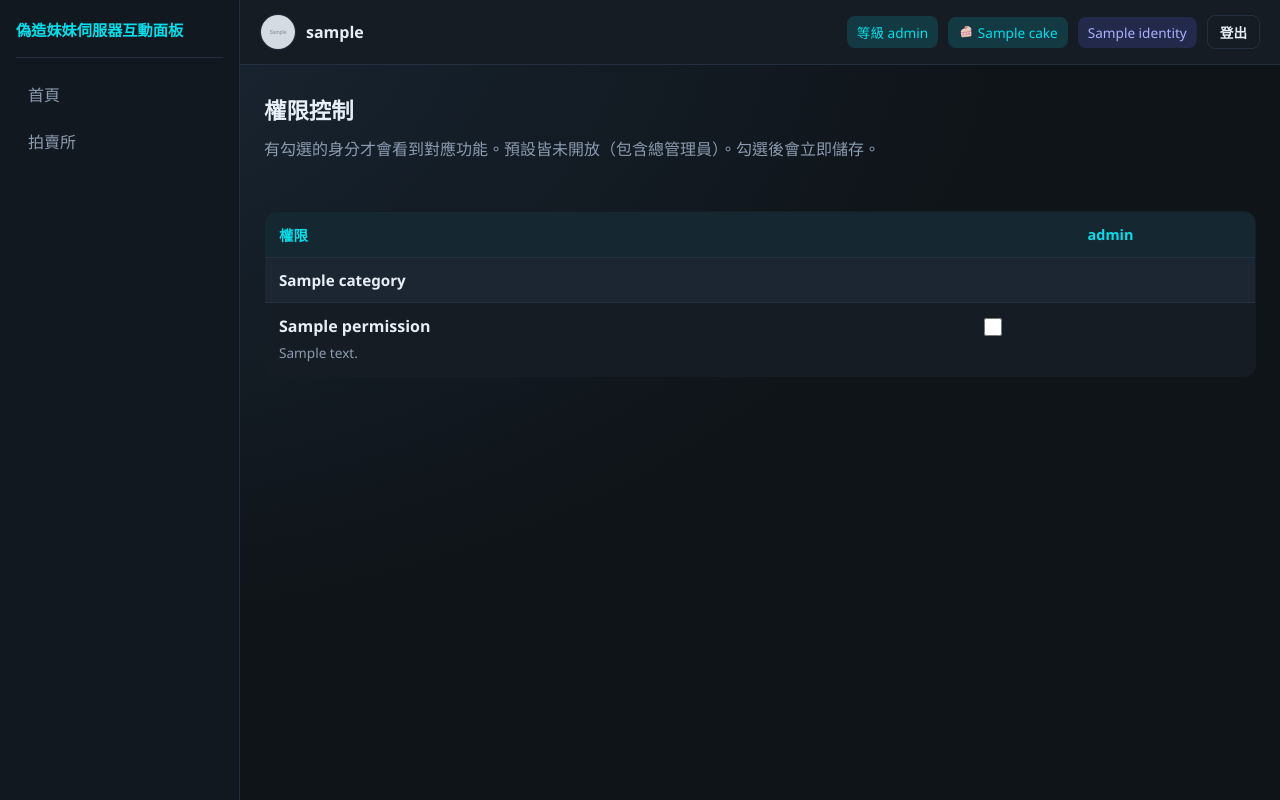
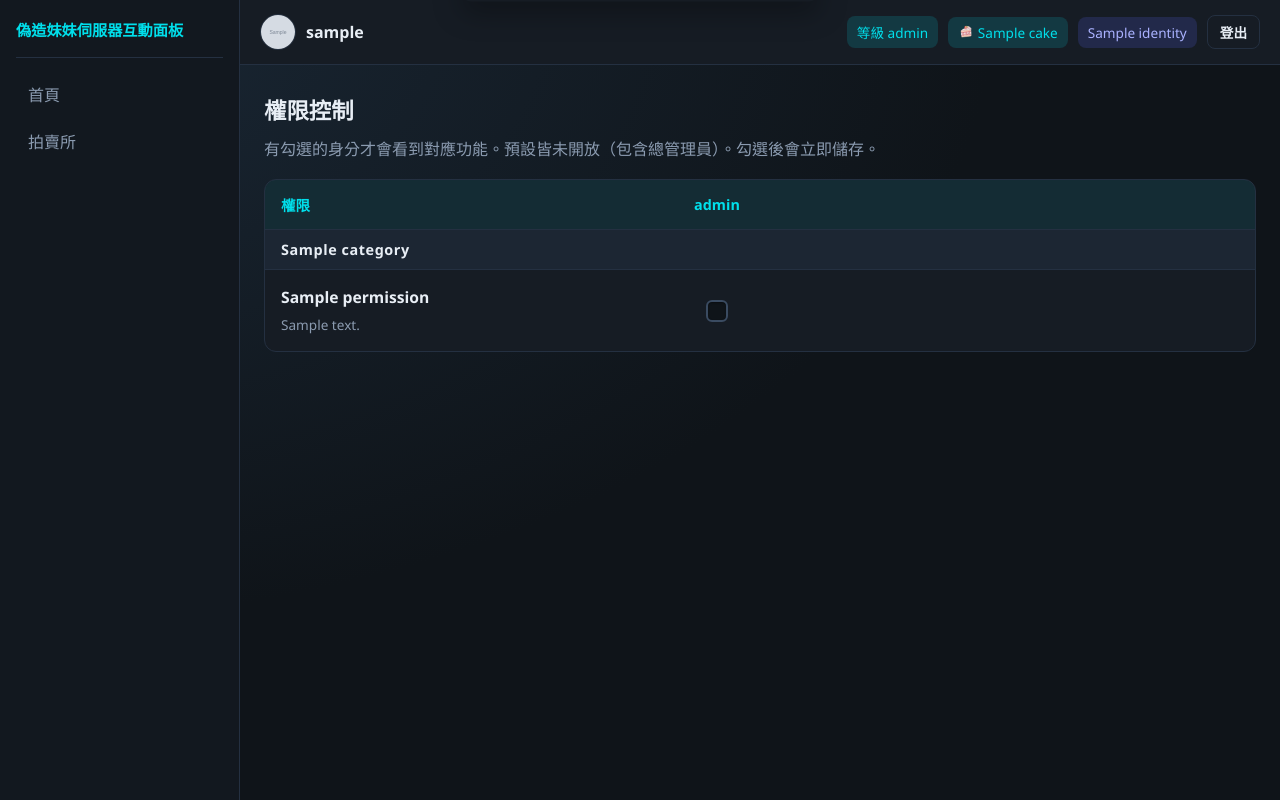
Before and after one commit to ani20168/Natalie-bot, a Python web app: template web/templates/permissions.html in a window 1280 px wide. Run offline with Jinja, Linux system fonts and the light colour scheme; the template is opened without the code that fills it: most values are stand-ins (such as "Sample title", 1, 10 or a date in 2020); grey boxes marked "Sample" are stand-in pictures.

Commit message:
優化網頁顯示

```diff
--- a/web/static/panel.css
+++ b/web/static/panel.css
@@ -418,84 +418,146 @@ a {
 }
 
 .content .permission-lead {
-  margin-bottom: 12px;
+  margin-bottom: 16px;
   line-height: 1.7;
 }
 
-.content .permission-status {
-  min-height: 1.4em;
-  margin: 0 0 16px;
-  font-size: 0.9rem;
-}
-
-.permission-status.is-ok {
-  color: var(--accent);
-}
-
-.permission-status.is-error {
-  color: var(--danger);
-}
-
-.permission-table-wrap {
-  overflow-x: auto;
-}
-
-.permission-table {
-  width: 100%;
-  border-collapse: collapse;
+.permission-board {
+  overflow: hidden;
   background: var(--bg-panel);
   border: 1px solid var(--border);
   border-radius: 12px;
-  overflow: hidden;
 }
 
-.permission-table th,
-.permission-table td {
-  padding: 12px 14px;
-  border-bottom: 1px solid var(--border);
-  text-align: left;
-  vertical-align: top;
+.permission-grid-head,
+.permission-grid-row {
+  display: grid;
+  grid-template-columns: minmax(240px, 1.6fr) repeat(3, minmax(110px, 1fr));
+  align-items: center;
 }
 
-.permission-table thead th {
+.permission-grid-head {
+  background: rgba(0, 223, 235, 0.08);
+  border-bottom: 1px solid var(--border);
+}
+
+.permission-grid-head > div {
+  padding: 14px 16px;
   color: var(--accent);
   font-size: 0.9rem;
   font-weight: 700;
-  background: rgba(0, 223, 235, 0.06);
 }
 
-.permission-table thead th:not(:first-child),
-.permission-check {
+.permission-grid-head > div:not(:first-child),
+.permission-switch {
+  display: flex;
+  justify-content: center;
+  align-items: center;
   text-align: center;
-  vertical-align: middle;
 }
 
-.permission-category th {
+.permission-category {
+  padding: 10px 16px;
   background: #1c2633;
   color: var(--text);
-  font-size: 0.95rem;
+  font-size: 0.9rem;
+  font-weight: 700;
+  letter-spacing: 0.04em;
+  border-bottom: 1px solid var(--border);
 }
 
-.permission-table td strong {
-  color: var(--text);
+.permission-grid-row {
+  border-bottom: 1px solid var(--border);
 }
 
-.permission-table td p {
+.permission-grid-row:last-child {
+  border-bottom: none;
+}
+
+.permission-info {
+  padding: 16px;
+  min-width: 0;
+}
+
+.permission-info strong {
+  color: var(--text);
+  font-size: 0.98rem;
+}
+
+.content .permission-info p {
   margin: 6px 0 0;
   color: var(--text-muted);
   font-size: 0.85rem;
-  line-height: 1.5;
+  line-height: 1.55;
 }
 
-.permission-table input[type="checkbox"] {
-  width: 18px;
-  height: 18px;
-  accent-color: var(--accent);
+.permission-switch {
+  position: relative;
+  min-height: 64px;
   cursor: pointer;
 }
 
-.permission-table tbody tr:last-child td {
-  border-bottom: none;
+.permission-switch input {
+  position: absolute;
+  inset: 0;
+  width: 100%;
+  height: 100%;
+  margin: 0;
+  opacity: 0;
+  cursor: pointer;
+}
+
+.permission-box {
+  width: 22px;
+  height: 22px;
+  display: grid;
+  place-items: center;
+  border: 2px solid #3a4b61;
+  border-radius: 6px;
+  background: #0f1419;
+  box-shadow: inset 0 1px 2px rgba(0, 0, 0, 0.35);
+  pointer-events: none;
+  transition: border-color 0.15s ease, background 0.15s ease, box-shadow 0.15s ease;
+}
+
+.permission-box::after {
+  content: "";
+  width: 5px;
+  height: 10px;
+  margin-bottom: 2px;
+  border: solid #062126;
+  border-width: 0 2px 2px 0;
+  transform: rotate(45deg);
+  opacity: 0;
+}
+
+.permission-switch:hover .permission-box {
+  border-color: var(--accent);
+}
+
+.permission-switch input:checked + .permission-box {
+  border-color: var(--accent);
+  background: var(--accent);
+  box-shadow: 0 0 0 3px var(--accent-dim);
+}
+
+.permission-switch input:checked + .permission-box::after {
+  opacity: 1;
+}
+
+.permission-switch input:disabled + .permission-box {
+  opacity: 0.55;
+}
+
+@media (max-width: 800px) {
+  .permission-board {
+    overflow-x: auto;
+  }
+
+  .permission-grid-head,
+  .permission-grid-row {
+    min-width: 640px;
+  }
 }
 
 .auction-toast {
--- a/web/templates/permissions.html
+++ b/web/templates/permissions.html
@@ -2,60 +2,75 @@
 {% block main %}
 <h2>權限控制</h2>
 <p class="permission-lead">有勾選的身分才會看到對應功能。預設皆未開放（包含總管理員）。勾選後會立即儲存。</p>
-<p class="permission-status" id="permission-status" aria-live="polite"></p>
 
-<div class="permission-table-wrap">
-  <table class="permission-table">
-    <thead>
-      <tr>
-        <th>權限</th>
+<div class="permission-board" id="permission-board">
+  <div class="permission-grid-head">
+    <div>權限</div>
     {% for role_key in permission_role_keys %}
-        <th>{{ permission_role_labels[role_key] }}</th>
+    <div>{{ permission_role_labels[role_key] }}</div>
     {% endfor %}
-      </tr>
-    </thead>
-    <tbody>
+  </div>
   {% for category in permission_catalog %}
-      <tr class="permission-category">
-        <th colspan="{{ 1 + permission_role_keys|length }}">{{ category.label }}</th>
-      </tr>
+  <div class="permission-category">{{ category.label }}</div>
   {% for permission in category.permissions %}
-      <tr>
-        <td>
+  <div class="permission-grid-row">
+    <div class="permission-info">
       <strong>{{ permission.label }}</strong>
       {% if permission.description %}
       <p>{{ permission.description }}</p>
       {% endif %}
-        </td>
+    </div>
     {% for role_key in permission_role_keys %}
-        <td class="permission-check">
+    <label class="permission-switch">
       <input type="checkbox"
              data-permission="{{ permission.key }}"
              data-role="{{ role_key }}"
              {% if permission_grants[permission.key][role_key] %}checked{% endif %}>
-        </td>
+      <span class="permission-box"></span>
+    </label>
     {% endfor %}
-      </tr>
+  </div>
   {% endfor %}
   {% endfor %}
-    </tbody>
-  </table>
 </div>
 {% endblock %}
 {% block extra_script %}
+<div id="permission-toast" class="auction-toast" role="status"></div>
 <script>
   (function () {
-    var statusBox = document.getElementById("permission-status");
-    var table = document.querySelector(".permission-table");
-    if (!table) return;
+    var toastBox = document.getElementById("permission-toast");
+    var board = document.getElementById("permission-board");
+    var toastHideTimer = null;
+    var toastOutTimer = null;
+    if (!board) return;
 
-    function setStatus(message, ok) {
-      if (!statusBox) return;
-      statusBox.textContent = message;
-      statusBox.className = "permission-status " + (ok ? "is-ok" : "is-error");
+    function escapeHtml(value) {
+      return String(value)
+        .replace(/&/g, "&amp;")
+        .replace(/</g, "&lt;")
+        .replace(/>/g, "&gt;")
+        .replace(/"/g, "&quot;");
     }
 
-    table.addEventListener("change", async function (event) {
+    function showToast(ok, messageHtml) {
+      if (!toastBox) return;
+      if (toastHideTimer) clearTimeout(toastHideTimer);
+      if (toastOutTimer) clearTimeout(toastOutTimer);
+      toastBox.innerHTML = messageHtml;
+      toastBox.className = "auction-toast " + (ok ? "is-ok" : "is-error");
+      void toastBox.offsetWidth;
+      toastBox.classList.add("is-in");
+      toastHideTimer = setTimeout(function () {
+        toastBox.classList.remove("is-in");
+        toastBox.classList.add("is-out");
+        toastOutTimer = setTimeout(function () {
+          toastBox.className = "auction-toast";
+          toastBox.innerHTML = "";
+        }, 400);
+      }, 2400);
+    }
+
+    board.addEventListener("change", async function (event) {
       var checkbox = event.target.closest("input[type='checkbox'][data-permission]");
       if (!checkbox) return;
       checkbox.disabled = true;
@@ -73,13 +88,13 @@
         var data = await response.json();
         if (!data.ok) {
           checkbox.checked = !checkbox.checked;
-          setStatus(data.error || "儲存失敗", false);
+          showToast(false, escapeHtml(data.error || "儲存失敗"));
         } else {
-          setStatus("已儲存", true);
+          showToast(true, "已儲存");
         }
       } catch (error) {
         checkbox.checked = !checkbox.checked;
-        setStatus("儲存失敗，請稍後再試", false);
+        showToast(false, "儲存失敗，請稍後再試");
       }
       checkbox.disabled = false;
     });
```
Lines whose indentation alone changed are shown as unchanged.
